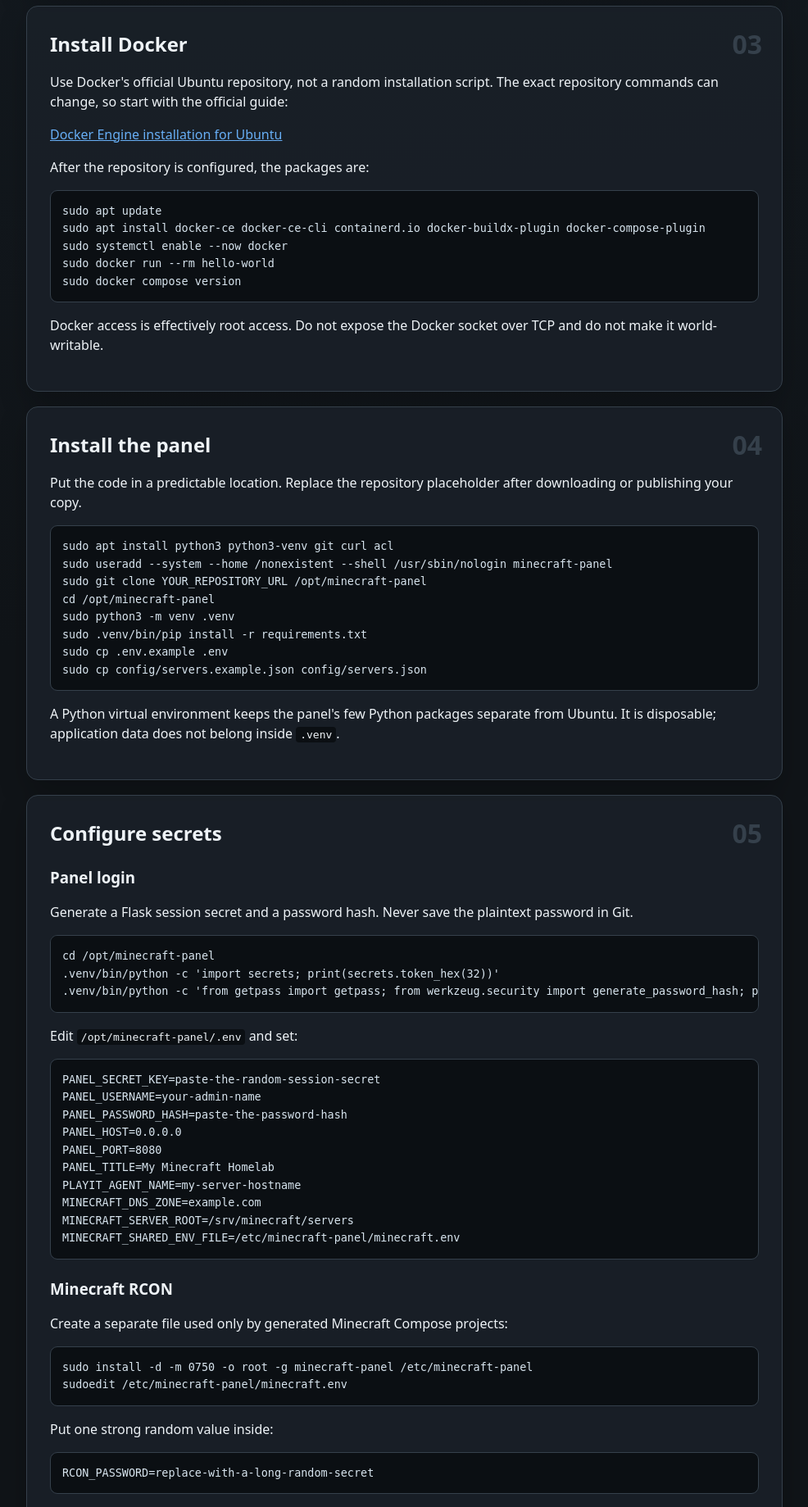
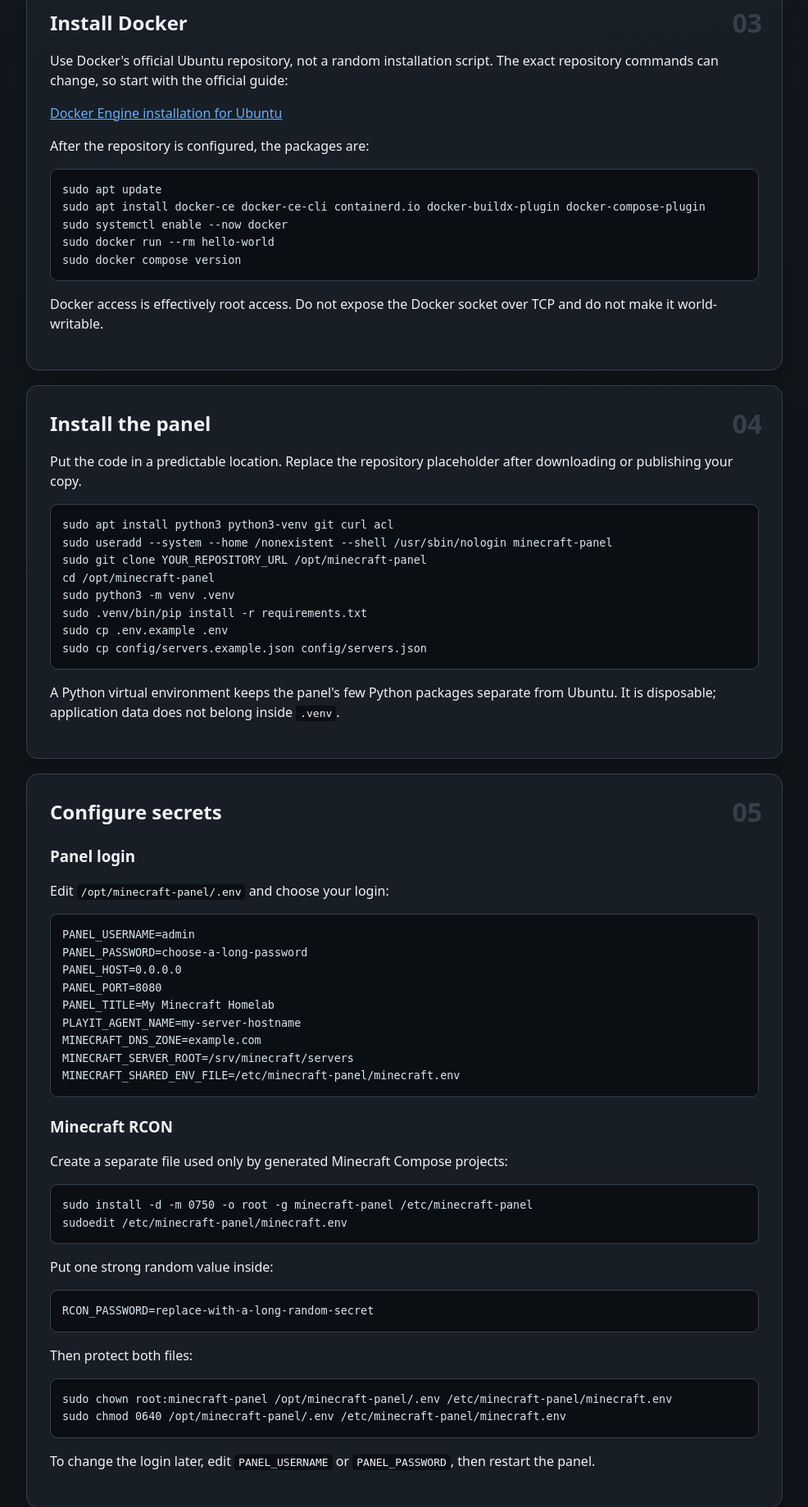
Before and after one commit to V1CT0R-06/minecraft-no-port-forwarding-manager, a Flask app: page /tutorial in a window 1280 px wide. Shown: the part 1240-3079 px from the top of the page at 82% size, without its empty margins (275-1261 px from the left). Run offline with Flask 3, Linux system fonts and the light colour scheme; the visitor is signed in with stand-in values (Sample User, id 1); parts of the project's set-up code (start-up, migrations or seed data) failed here and were passed over.

Commit message:
Simplify login setup

```diff
--- a/app.py
+++ b/app.py
@@ -1,4 +1,5 @@
 import hmac
+import hashlib
 import os
 import secrets
 import socket
@@ -7,7 +8,6 @@
 
 from dotenv import load_dotenv
 from flask import Flask, jsonify, redirect, render_template, request, session, url_for
-from werkzeug.security import check_password_hash
 
 env_file = Path(__file__).with_name(".env")
 if os.access(env_file, os.R_OK):
@@ -23,11 +23,21 @@
 
 
 def create_app(test_config=None):
+    username = os.getenv("PANEL_USERNAME", "admin")
+    password = os.getenv("PANEL_PASSWORD", "")
+    secret_key = os.getenv("PANEL_SECRET_KEY")
+    if not secret_key and password:
+        # Flask needs a stable signing key for login sessions. Deriving it here
+        # keeps setup simple while still preventing clients from editing cookies.
+        secret_key = hashlib.sha256(
+            f"minecraft-panel:{username}:{password}".encode()
+        ).hexdigest()
+
     app = Flask(__name__)
     app.config.update(
-        SECRET_KEY=os.getenv("PANEL_SECRET_KEY"),
-        USERNAME=os.getenv("PANEL_USERNAME", "homelab"),
-        PASSWORD_HASH=os.getenv("PANEL_PASSWORD_HASH"),
+        SECRET_KEY=secret_key,
+        USERNAME=username,
+        PASSWORD=password,
         SESSION_COOKIE_HTTPONLY=True,
         SESSION_COOKIE_SAMESITE="Lax",
         SESSION_COOKIE_SECURE=os.getenv("PANEL_COOKIE_SECURE", "false").lower() == "true",
@@ -79,12 +89,13 @@
     def login_post():
         if not check_csrf():
             return render_template("login.html", error="Your login form expired. Please try again."), 400
-        password_hash = app.config.get("PASSWORD_HASH")
+        expected_password = app.config.get("PASSWORD", "")
         expected_username = app.config.get("USERNAME", "")
         username = request.form.get("username", "")
         password = request.form.get("password", "")
         username_matches = hmac.compare_digest(username, expected_username)
-        if username_matches and password_hash and check_password_hash(password_hash, password):
+        password_matches = bool(expected_password) and hmac.compare_digest(password, expected_password)
+        if username_matches and password_matches:
             session.clear()
             session["logged_in"] = True
             csrf_token()
@@ -399,8 +410,8 @@
 
 
 if __name__ == "__main__":
-    if not app.config.get("SECRET_KEY") or not app.config.get("PASSWORD_HASH"):
-        raise SystemExit("Set PANEL_SECRET_KEY and PANEL_PASSWORD_HASH in .env first. See README.md.")
+    if not app.config.get("PASSWORD"):
+        raise SystemExit("Set PANEL_USERNAME and PANEL_PASSWORD in .env first. See README.md.")
     app.run(
         host=os.getenv("PANEL_HOST", "127.0.0.1"),
         port=int(os.getenv("PANEL_PORT", "8080")),
--- a/templates/base.html
+++ b/templates/base.html
@@ -12,7 +12,7 @@
     <div class="nav-shell">
       <a class="brand" href="{{ url_for('index') if session.get('logged_in') else url_for('login') }}">
         <span class="brand-mark" aria-hidden="true">M</span>
-        <span><strong>{{ panel_title }}</strong><small>Simple server manager</small></span>
+        <span><strong>{{ panel_title }}</strong><small>Server manager</small></span>
       </a>
     {% if session.get('logged_in') %}
       <nav class="main-nav" aria-label="Main navigation">
--- a/templates/login.html
+++ b/templates/login.html
@@ -3,7 +3,7 @@
 {% block content %}
 <section class="login-card card">
   <h2>Administrator login</h2>
-  <p class="muted">This panel controls Minecraft. Enter your panel password.</p>
+  <p class="muted">Sign in to manage your servers.</p>
   {% if error %}<p class="message error">{{ error }}</p>{% endif %}
   <form method="post" action="{{ url_for('login_post') }}">
     <input type="hidden" name="csrf_token" value="{{ csrf_token() }}">
--- a/templates/tutorial.html
+++ b/templates/tutorial.html
@@ -4,7 +4,7 @@
 <section class="tutorial-hero">
   <span class="eyebrow">Start to finish</span>
   <h1>Build your own Minecraft homelab.</h1>
-  <p>This guide explains the whole system—not only which buttons to press. Follow it in order for a new Ubuntu server, or jump to the section you need.</p>
+  <p>Follow the guide in order, or jump to the part you need.</p>
   <p class="current-install">This panel currently runs from <code>{{ project_path }}</code>. The clean-install examples use <code>/opt/minecraft-panel</code>; substitute your real path when maintaining an existing installation.</p>
 </section>
 
@@ -80,14 +80,9 @@
     <section id="secrets" class="card tutorial-section">
       <span class="step-number">05</span><h2>Configure secrets</h2>
       <h3>Panel login</h3>
-      <p>Generate a Flask session secret and a password hash. Never save the plaintext password in Git.</p>
-      <pre class="code-block"><code>cd /opt/minecraft-panel
-.venv/bin/python -c 'import secrets; print(secrets.token_hex(32))'
-.venv/bin/python -c 'from getpass import getpass; from werkzeug.security import generate_password_hash; print(generate_password_hash(getpass("Panel password: ")))'</code></pre>
-      <p>Edit <code>/opt/minecraft-panel/.env</code> and set:</p>
-      <pre class="code-block"><code>PANEL_SECRET_KEY=paste-the-random-session-secret
-PANEL_USERNAME=your-admin-name
-PANEL_PASSWORD_HASH=paste-the-password-hash
+      <p>Edit <code>/opt/minecraft-panel/.env</code> and choose your login:</p>
+      <pre class="code-block"><code>PANEL_USERNAME=admin
+PANEL_PASSWORD=choose-a-long-password
 PANEL_HOST=0.0.0.0
 PANEL_PORT=8080
 PANEL_TITLE=My Minecraft Homelab
@@ -104,7 +99,7 @@
       <p>Then protect both files:</p>
       <pre class="code-block"><code>sudo chown root:minecraft-panel /opt/minecraft-panel/.env /etc/minecraft-panel/minecraft.env
 sudo chmod 0640 /opt/minecraft-panel/.env /etc/minecraft-panel/minecraft.env</code></pre>
-      <p>To change the panel password later, generate a new hash with the same command, replace only <code>PANEL_PASSWORD_HASH</code>, and restart <code>minecraft-panel</code>. Change the login name with <code>PANEL_USERNAME</code>.</p>
+      <p>To change the login later, edit <code>PANEL_USERNAME</code> or <code>PANEL_PASSWORD</code>, then restart the panel.</p>
     </section>
 
     <section id="service" class="card tutorial-section">
```
Also changed, not shown: templates/index.html (+5 -5 lines), tests/test_app.py (+2 -4 lines), README.md, 1 other file.
